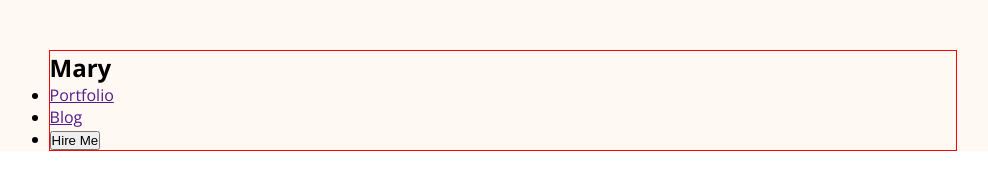
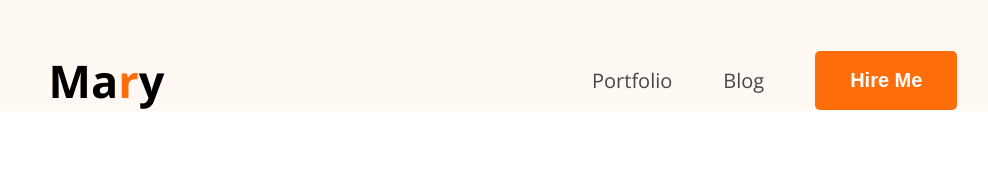
Before and after one commit to abdullahalshahriar/hero-dev-code, a plain HTML site: page index.html in a window 1280 px wide. Shown: the whole page, without its empty margins (137-1125 px from the left). Drawn offline with nearby package versions, Linux system fonts and the light colour scheme.

Commit message:
done menu bar

```diff
--- a/index.html
+++ b/index.html
@@ -1,6 +1,7 @@
 <!DOCTYPE html>
 <html lang="en">
 <head>
+
     <meta charset="UTF-8">
     <meta name="viewport" content="width=device-width, initial-scale=1.0">
     <title>Abdullah Al Shahriar Portfolio</title>
@@ -9,19 +10,28 @@
     <link href="https://fonts.googleapis.com/css2?family=Open+Sans:ital,wght@0,300..800;1,300..800&display=swap" rel="stylesheet">
 
     <link rel="stylesheet" href="styles/portfolio.css">
+
 </head>
+
 <body class="font-open-sans">
+
     <header>
+
         <nav>
+
             <div class="logo">
-                <h2>Mary</h2>
+                <h2>Ma<span class="logo-color">r</span>y</h2>
             </div>
-            <ul>
+
+            <ul class="menu">
                 <li><a href="">Portfolio</a></li>
                 <li><a href="">Blog</a></li>
-                <li><button>Hire Me</button></li>
+                <li><button class="btn">Hire Me</button></li>
             </ul>
+
         </nav>
+
     </header>
+
 </body>
 </html>
--- a/styles/portfolio.css
+++ b/styles/portfolio.css
@@ -4,11 +4,32 @@
     box-sizing: border-box;
 }
 
+.btn {
+    background-color: #FD6E0A;
+    border: none;
+    padding: 18px 35px;
+    border-radius: 5px;
+    font-size: 20px;
+    font-weight: bold;
+    color: white;
+}
+
+/* shared style */
 .font-open-sans {
   font-family: "Open Sans", sans-serif;
   font-optical-sizing: auto;
 }
 
+.logo h2 {
+font-size: 45px;
+font-weight: 900px;
+}
+
+.logo-color{
+color: #FD6E0A;
+}
+
+/* main style */
 header{
     background-color: #FFF8F3;
     padding-top: 50px;
@@ -17,6 +38,22 @@ header{
 nav{
     width: 71%;
     max-width: 1140px;
-    border: 1px solid red;
+    /* border: 1px solid red; */
     margin: 0px auto;
+    display: flex;
+    justify-content: space-between;
+    align-items: center;
 }
+
+nav .menu {
+    display: flex;
+    list-style-type: none;
+    gap: 51px;
+    align-items: center;
+}
+
+nav .menu a{
+    font-size: 20px;
+    color: #474747;
+    text-decoration: none;
+}
```
